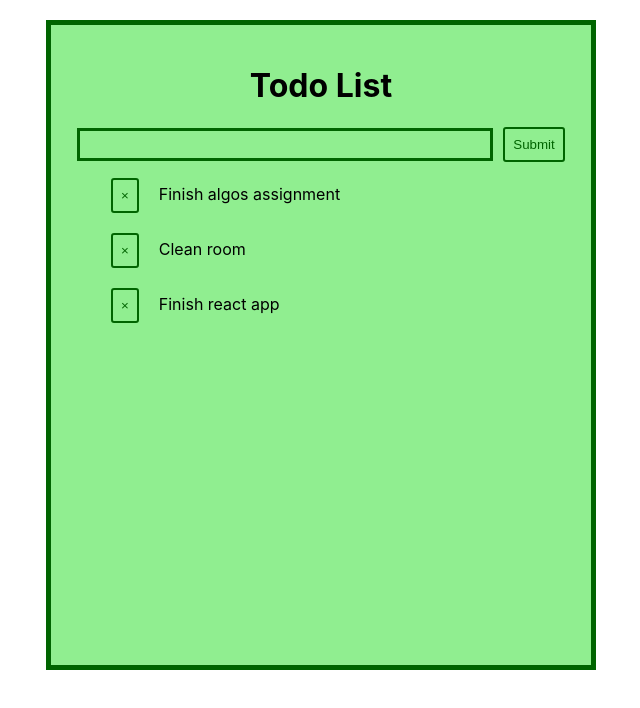
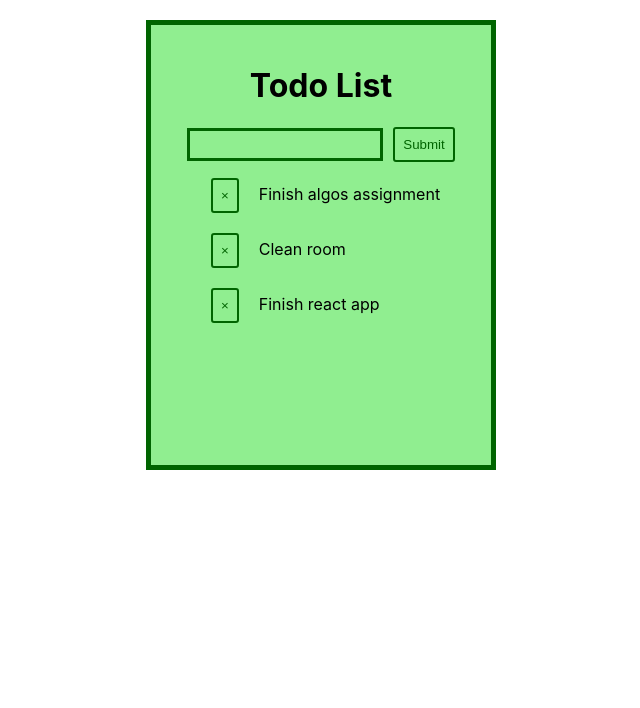
Before and after one commit to SrishtiR/react-todo-list, a React (Create React App) app: page / in a window 1280 px wide. Shown: the top 708 px of the page, without its empty margins (319-959 px from the left). Built offline with nearby package versions, Linux system fonts and the light colour scheme.

Commit message:
updated style

```diff
--- a/src/App.css
+++ b/src/App.css
@@ -4,10 +4,9 @@
 
 .todo-wrapper {
   margin: 20px auto 20px auto;
-  width: 500px;
-  min-height:600px;
+  width: 300px;
+  min-height:400px;
   border:5px solid rgba(0,100,0 ,1);
   padding:20px;
   background-color: lightgreen;
-
 }
--- a/src/components/todoInput.css
+++ b/src/components/todoInput.css
@@ -14,7 +14,7 @@
 }
 
 input {
-  width: 80%;
+  width: 60%;
   border: none;
   border: solid rgba(0,100,0 ,1);
   margin-right: 10px;
```
